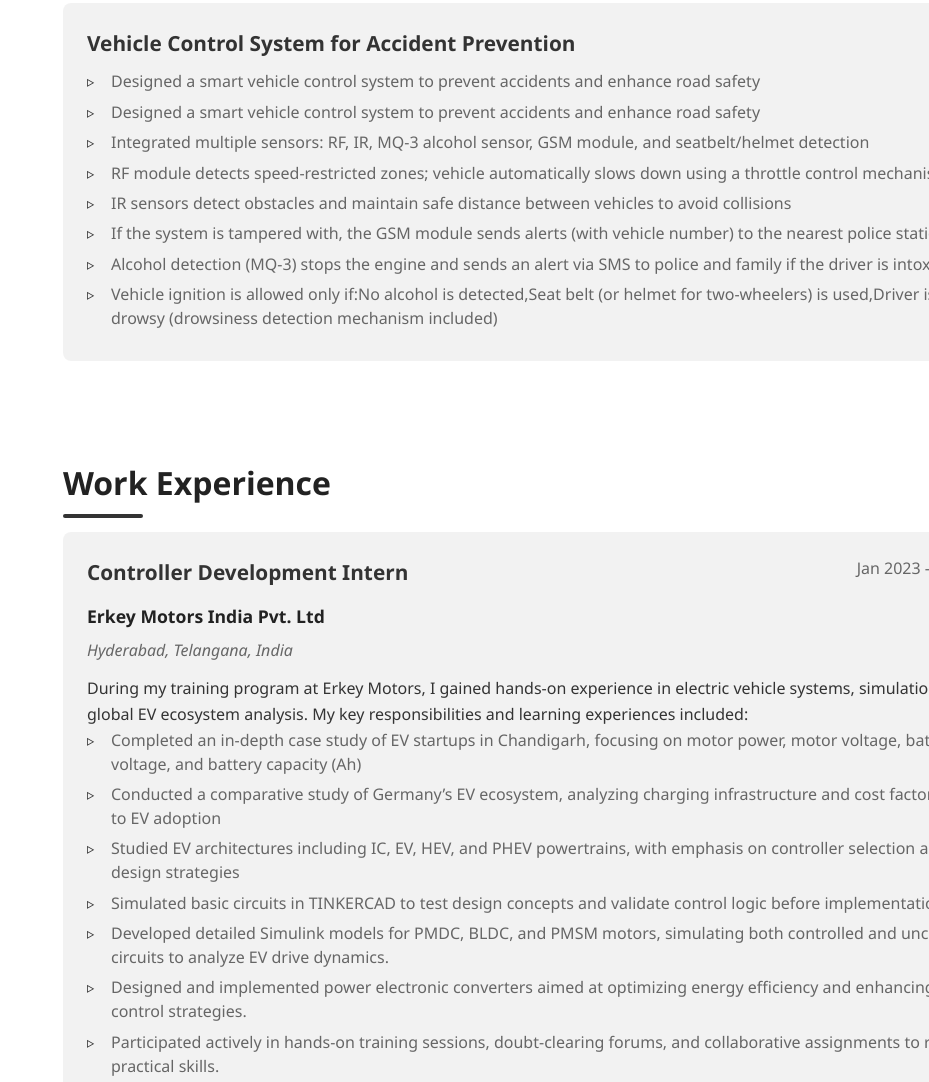
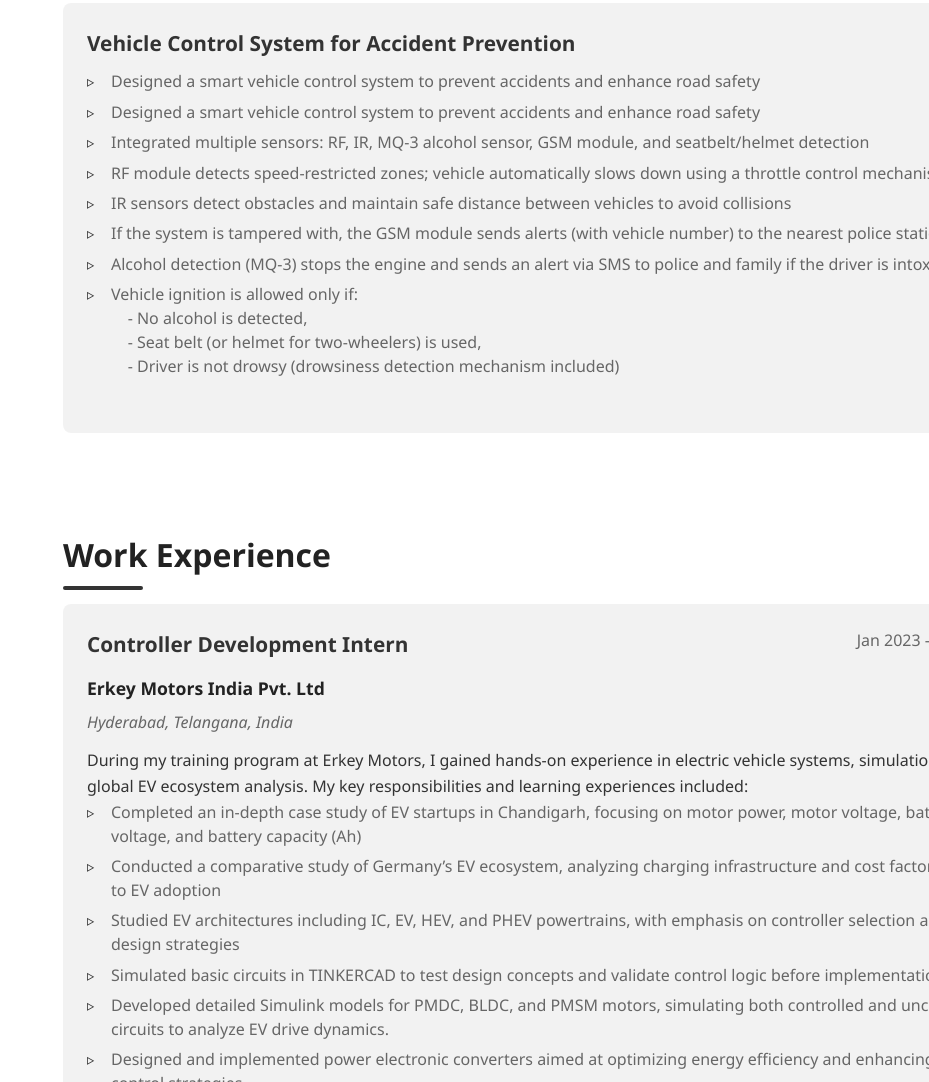
Before and after one commit to GaneshK352/Portfolio, a plain HTML site: page index.html in a window 1280 px wide. Shown: the part 3628-4710 px from the top of the page, without its empty margins (351-1280 px from the left). Drawn offline with Linux system fonts and the light colour scheme.

Commit message:
Update index.html

```diff
--- a/index.html
+++ b/index.html
@@ -1008,7 +1008,15 @@ Relay (say 2) Operation Modes:
                         <li>IR sensors detect obstacles and maintain safe distance between vehicles to avoid collisions</li>
                         <li>If the system is tampered with, the GSM module sends alerts (with vehicle number) to the nearest police station</li>
                         <li>Alcohol detection (MQ-3) stops the engine and sends an alert via SMS to police and family if the driver is intoxicated</li>
-                        <li>Vehicle ignition is allowed only if:No alcohol is detected,Seat belt (or helmet for two-wheelers) is used,Driver is not drowsy (drowsiness detection mechanism included)</li>
+                       <li>
+  <pre>
+Vehicle ignition is allowed only if:
+    - No alcohol is detected,
+    - Seat belt (or helmet for two-wheelers) is used,
+    - Driver is not drowsy (drowsiness detection mechanism included)
+  </pre>
+</li>
+
                   </ul>
                 </div>
             </div>
```
